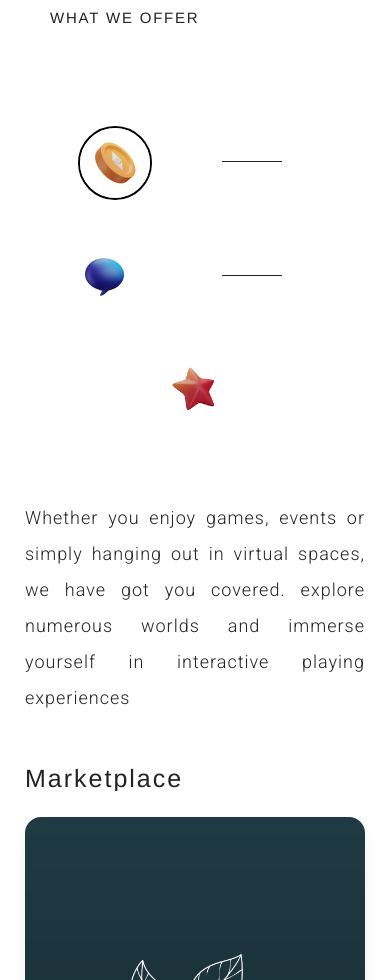
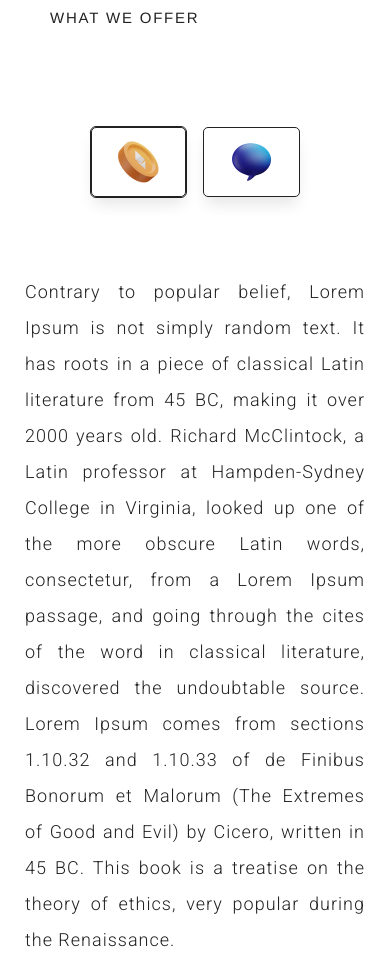
Before and after one commit to Jonathan-Multivurse/Intro-V1, a React (Create React App) app: page / in a window 390 px wide. Shown: the part 1020-2000 px from the top of the page. Built offline with nearby package versions, Linux system fonts and the light colour scheme.

Commit message:
cool update

```diff
--- a/src/components/serviceimage.js
+++ b/src/components/serviceimage.js
@@ -8,7 +8,7 @@ export default function ServiceImage({ source, borderoutline }) {
         border: borderoutline,
         borderRadius: "16px",
         objectFit: 'cover',
-        padding: "3px",
+        padding: "1px",
       }}
       src={source}
       width={WIDTH}
--- a/src/constants/constants.js
+++ b/src/constants/constants.js
@@ -1,11 +1,7 @@
 export const PLAY_PARAGRAPH =
-  "Whether you enjoy games, events or simply hanging out in virtual spaces, we have got you covered. explore numerous worlds and immerse yourself in interactive playing experiences";
+  "Contrary to popular belief, Lorem Ipsum is not simply random text. It has roots in a piece of classical Latin literature from 45 BC, making it over 2000 years old. Richard McClintock, a Latin professor at Hampden-Sydney College in Virginia, looked up one of the more obscure Latin words, consectetur, from a Lorem Ipsum passage, and going through the cites of the word in classical literature, discovered the undoubtable source. Lorem Ipsum comes from sections 1.10.32 and 1.10.33 of de Finibus Bonorum et Malorum (The Extremes of Good and Evil) by Cicero, written in 45 BC. This book is a treatise on the theory of ethics, very popular during the Renaissance.";
 export const SHOP_PARAGRAPH =
-  "Experience shopping like never before! access your favorite vendors and brands in a convinient and immersive space. If you're selling, hurry up and create your brand space and engage with your customers.";
-export const LEARN_PARAGRAPH =
-  "A 3D learning environemt produces higher interest, enjoyment, and retention than those who enage with other media formats. Discover learning experinces and connect with peers who share your passion.";
-export const WORK_PARAGRAPH =
-  "The Metaverse is reshaping the world of work. Unleash your creativity in a space that allows you to be more productive and collaborate with co-workers in real-time interactive 3D worlds.";
+  "Contrary to popular belief, Lorem Ipsum is not simply random text. It has roots in a piece of classical Latin literature from 45 BC, making it over 2000 years old. Richard McClintock, a Latin professor at Hampden-Sydney College in Virginia, looked up one of the more obscure Latin words, consectetur, from a Lorem Ipsum passage, and going through the cites of the word in classical literature, discovered the undoubtable source. Lorem Ipsum comes from sections 1.10.32 and 1.10.33 of de Finibus Bonorum et Malorum (The Extremes of Good and Evil) by Cicero, written in 45 BC. This book is a treatise on the theory of ethics, very popular during the Renaissance.";
 
 export const EXPLORERS_PARAGRAPH =
   "We enjoy discovering interactive art experiences in the metaverse and discovering as well as connecting with creative artists from all over the world and supporting their work.";
@@ -14,32 +10,32 @@ export const CREATORS_PARAGRAPH =
 
 export const LEADERSHIP = [
   {
-    heading: "Create with Your favorite Tools",
+    heading: "Contrary to popular belief, Lorem Ipsum",
     contentweb:
-      "We currently support immersive art made with Unity and Unreal engines, two of the most dominant tools for XR development. Both Unity and Unreal have great learning resources. Documentation, tutorials, online courses, etc. ",
+      "Contrary to popular belief, Lorem Ipsum is not simply random text. It has roots in a piece of classical Latin literature from 45 BC, making it over 2000 years old. Richard McClintock, a Latin professor at Hampden-Sydney College in Virginia, looked up one of the more obscure Latin words, consectetur, from a Lorem Ipsum passage, and going through the cites of the word in classical literature, discovered the undoubtable source. Lorem Ipsum comes from sections 1.10.32 and 1.10.33 of de Finibus Bonorum et Malorum (The Extremes of Good and Evil) by Cicero, written in 45 BC. This book is a treatise on the theory of ethics, very popular during the Renaissance.",
     contentmobile:
-      "We currently support immersive art made with Unity and Unreal engines, two of the most dominant tools for XR development. Both Unity and Unreal have great learning resources. Documentation, tutorials, online courses, etc. ",
+      "Contrary to popular belief, Lorem Ipsum is not simply random text. It has roots in a piece of classical Latin literature from 45 BC, making it over 2000 years old. Richard McClintock, a Latin professor at Hampden-Sydney College in Virginia, looked up one of the more obscure Latin words, consectetur, from a Lorem Ipsum passage, and going through the cites of the word in classical literature, discovered the undoubtable source. Lorem Ipsum comes from sections 1.10.32 and 1.10.33 of de Finibus Bonorum et Malorum (The Extremes of Good and Evil) by Cicero, written in 45 BC. This book is a treatise on the theory of ethics, very popular during the Renaissance.",
   },
   {
-    heading: "Deploy on XR Devices, Web and Mobile ",
+    heading: "Contrary to popular belief, Lorem Ipsum",
     contentweb:
-      "Upload your content via the creators studio and conviniently deploy on multiple platforms already built for you where your XR experiences can reach a growing community.",
+      "Contrary to popular belief, Lorem Ipsum is not simply random text. It has roots in a piece of classical Latin literature from 45 BC, making it over 2000 years old. Richard McClintock, a Latin professor at Hampden-Sydney College in Virginia, looked up one of the more obscure Latin words, consectetur, from a Lorem Ipsum passage, and going through the cites of the word in classical literature, discovered the undoubtable source. Lorem Ipsum comes from sections 1.10.32 and 1.10.33 of de Finibus Bonorum et Malorum (The Extremes of Good and Evil) by Cicero, written in 45 BC. This book is a treatise on the theory of ethics, very popular during the Renaissance.",
     contentmobile:
-      "Upload your content via the creators studio and conviniently deploy on multiple platforms already built for you where your XR experiences can reach a growing community.",
+      "Contrary to popular belief, Lorem Ipsum is not simply random text. It has roots in a piece of classical Latin literature from 45 BC, making it over 2000 years old. Richard McClintock, a Latin professor at Hampden-Sydney College in Virginia, looked up one of the more obscure Latin words, consectetur, from a Lorem Ipsum passage, and going through the cites of the word in classical literature, discovered the undoubtable source. Lorem Ipsum comes from sections 1.10.32 and 1.10.33 of de Finibus Bonorum et Malorum (The Extremes of Good and Evil) by Cicero, written in 45 BC. This book is a treatise on the theory of ethics, very popular during the Renaissance.",
   },
   {
-    heading: "Network with Fans and Creators",
+    heading: "Contrary to popular belief, Lorem Ipsum",
     contentweb:
-      "Grow fans and find creators you want to connect with through our social networking platform , reach out to fellow creators to join your network , kick off collaborations, and share ideas and advice with each other.",
+      "Contrary to popular belief, Lorem Ipsum is not simply random text. It has roots in a piece of classical Latin literature from 45 BC, making it over 2000 years old. Richard McClintock, a Latin professor at Hampden-Sydney College in Virginia, looked up one of the more obscure Latin words, consectetur, from a Lorem Ipsum passage, and going through the cites of the word in classical literature, discovered the undoubtable source. Lorem Ipsum comes from sections 1.10.32 and 1.10.33 of de Finibus Bonorum et Malorum (The Extremes of Good and Evil) by Cicero, written in 45 BC. This book is a treatise on the theory of ethics, very popular during the Renaissance.",
     contentmobile:
-      "Grow fans and find creators you want to connect with through our social networking platform, reach out to fellow creators to join your network , kick off collaborations, and share ideas and advice with each other.",
+      "Contrary to popular belief, Lorem Ipsum is not simply random text. It has roots in a piece of classical Latin literature from 45 BC, making it over 2000 years old. Richard McClintock, a Latin professor at Hampden-Sydney College in Virginia, looked up one of the more obscure Latin words, consectetur, from a Lorem Ipsum passage, and going through the cites of the word in classical literature, discovered the undoubtable source. Lorem Ipsum comes from sections 1.10.32 and 1.10.33 of de Finibus Bonorum et Malorum (The Extremes of Good and Evil) by Cicero, written in 45 BC. This book is a treatise on the theory of ethics, very popular during the Renaissance.",
   },
   {
-    heading: "Access World Class Support",
+    heading: "Contrary to popular belief, Lorem Ipsum",
     contentweb:
-      "There's never been a better time to bring your story to life. Your ability to create genuine connections and meaningful interactions is reimagined with Multivurse. To this end, we provide 24/7 support to help bring your vision to life.",
+      "Contrary to popular belief, Lorem Ipsum is not simply random text. It has roots in a piece of classical Latin literature from 45 BC, making it over 2000 years old. Richard McClintock, a Latin professor at Hampden-Sydney College in Virginia, looked up one of the more obscure Latin words, consectetur, from a Lorem Ipsum passage, and going through the cites of the word in classical literature, discovered the undoubtable source. Lorem Ipsum comes from sections 1.10.32 and 1.10.33 of de Finibus Bonorum et Malorum (The Extremes of Good and Evil) by Cicero, written in 45 BC. This book is a treatise on the theory of ethics, very popular during the Renaissance.",
     contentmobile:
-      "There's never been a better time to bring your story to life. Your ability to create genuine connections and meaningful interactions is reimagined with Multivurse. To this end, we provide 24/7 support to help bring your vision to life.",
+      "Contrary to popular belief, Lorem Ipsum is not simply random text. It has roots in a piece of classical Latin literature from 45 BC, making it over 2000 years old. Richard McClintock, a Latin professor at Hampden-Sydney College in Virginia, looked up one of the more obscure Latin words, consectetur, from a Lorem Ipsum passage, and going through the cites of the word in classical literature, discovered the undoubtable source. Lorem Ipsum comes from sections 1.10.32 and 1.10.33 of de Finibus Bonorum et Malorum (The Extremes of Good and Evil) by Cicero, written in 45 BC. This book is a treatise on the theory of ethics, very popular during the Renaissance.",
   },
 ];
 
--- a/src/layout/header.js
+++ b/src/layout/header.js
@@ -64,7 +64,7 @@ function Header() {
                 height="80%"
                 alt="logo"
               />
-              &nbsp; Noblealts
+              &nbsp; Nebula Wealth
             </div>
           </Grid>
         </Navbar.Brand>
@@ -82,13 +82,13 @@ function Header() {
           <Grid container style={{ marginTop: 25 }} />
           <Nav>
             <NavLink style={navLinkStyles} href="#company">
-              <NavTitle>Features</NavTitle>
+              <NavTitle>Clients</NavTitle>
             </NavLink>
             <NavLink style={navLinkStyles} href="#mission">
-              <NavTitle>Clients</NavTitle>
+              <NavTitle>Management</NavTitle>
             </NavLink>
             <NavLink style={navLinkStyles} href="#leadership">
-              <NavTitle>Managers</NavTitle>
+              <NavTitle>Services</NavTitle>
             </NavLink>
             <NavLink style={navLinkStyles} href="#investors">
               <NavTitle>Plans</NavTitle>
--- a/src/layout/hero.js
+++ b/src/layout/hero.js
@@ -243,10 +243,10 @@ function Hero() {
             <MainHeading>
               Modern Wealth Management
               <br />
-              All-in-One Workstation
+              Studio For All
             </MainHeading>
             <Paragraph>
-              maximize and protect your overall financial health
+              protect and maximize your overall financial health
               <br />
             </Paragraph>
           </Grid>
--- a/src/sections/community/community.js
+++ b/src/sections/community/community.js
@@ -4,44 +4,24 @@ import Button from "@mui/material/Button";
 import { useState } from "react";
 import { styled } from "@mui/material/styles";
 import { useMediaQuery } from "@mui/material";
-import {
-  PLAY_PARAGRAPH,
-  SHOP_PARAGRAPH,
-  LEARN_PARAGRAPH,
-} from "../../constants/constants";
+import { PLAY_PARAGRAPH, SHOP_PARAGRAPH } from "../../constants/constants";
 
-const Paragraph = styled("div")(({ theme }) => ({
+const Paragraph = styled("p")(({ theme }) => ({
   textAlign: "justify",
-  backgroundImage: "linear-gradient(90deg, #fff 0%, #fff 100%)",
+  backgroundImage: "linear-gradient(90deg, #222 0%, #222 100%)",
   backgroundSize: "100%",
   backgroundClip: "text",
   WebkitTextFillColor: "transparent",
+  marginBottom: 40,
   fontFamily: "Roboto",
-  fontSize: 16,
   fontWeight: 300,
+  fontSize: 18,
   letterSpacing: 1,
   lineHeight: 2,
-}));
-
-const Mission = styled(Grid)(({ theme }) => ({
-  paddingLeft: "50px",
-  paddingRight: "50px",
-  marginTop: "100px",
   [theme.breakpoints.down("md")]: {
-    marginTop: "50px",
+    marginTop: 40,
+    marginBottom: 40,
   },
-}));
-
-const Title = styled("div")(({ theme }) => ({
-  backgroundImage: "linear-gradient(90deg, #fff 0%, #fff 100%)",
-  backgroundSize: "100%",
-  backgroundClip: "text",
-  WebkitTextFillColor: "transparent",
-  textAlign: "left",
-  fontWeight: "300",
-  letterSpacing: 1,
-  paddingBottom: 10,
-  fontSize: 20,
 }));
 
 const ImageContainer = styled("img")(({ theme }) => ({
@@ -55,21 +35,22 @@ const ImageContainer = styled("img")(({ theme }) => ({
 }));
 
 const CircledImage = styled("div")(({ theme }) => ({
-  border: "1px solid #fff",
-  borderRadius: "100%",
+  border: "1px solid #222",
+  borderRadius: "5px",
   padding: "15px",
   display: "flex",
   justifyContent: "center",
   alignItems: "center",
   height: "75px",
-  width: "75px",
+  width: "200px",
+  boxShadow: "0px 10px 15px -3px rgba(0,0,0,0.1)",
+  background: "linear-gradient(to top, #fff, #fff)",
   [theme.breakpoints.down("md")]: {
     height: "70px",
-    width: "70px",
+    width: "200px",
     padding: "10px",
   },
 }));
-
 
 const Heading = styled("div")(({ theme }) => ({
   fontFamily: "Helvetica",
@@ -91,32 +72,16 @@ const Heading = styled("div")(({ theme }) => ({
   },
 }));
 
-const Line = styled(Grid)(({ theme }) => ({
-  [theme.breakpoints.down("md")]: {
-    width: 60,
-    borderTop: "1px solid #222",
-  },
-  [theme.breakpoints.up("md")]: {
-    width: 120,
-    borderTop: "1px solid #222",
-  },
-}));
-
 const CONTENT = [
   {
     heading: "Marketplace",
     paragraph: PLAY_PARAGRAPH,
-    image: "/assets/lineart1.png",
+    image: "/assets/white.png",
   },
   {
     heading: "Network",
     paragraph: SHOP_PARAGRAPH,
-    image: "/assets/lineart2.png",
-  },
-  {
-    heading: "Immersive Galleries",
-    paragraph: LEARN_PARAGRAPH,
-    image: "/assets/lineart1.png",
+    image: "/assets/white.png",
   },
 ];
 
@@ -147,31 +112,26 @@ export default function Community() {
               flexDirection: "column",
               justifyContent: "center",
               alignItems: "center",
-              background: "",
             }}
           >
-            <Grid
-              container
-              xs={12}
-              md={6}
-              className="align-self-center"
-              style={{}}
-            >
+            <Grid container xs={12} md={6}>
               <Grid
                 container
+                xs={12}
                 flexDirection={"row"}
                 justifyContent="center"
                 alignItems="center"
+                style={{ marginBottom: 30 }}
               >
                 <style>
                   {`.selected {
                                             background: linear-gradient(90deg, #fff 0%, #fff  100%);
-                                            border: 2px solid black;
-                                            border-radius: 100%;
+                                            border: 1px solid #222;
+                                            border-radius: 6px;
 
                                         }`}
                 </style>
-                <Grid item sm={2} xs={4} style={{ marginBottom: "30px" }}>
+                <Grid container xs={4}>
                   <Button
                     onClick={() => setSelected(0)}
                     style={{ background: "transparent" }}
@@ -192,21 +152,8 @@ export default function Community() {
                     </Grid>
                   </Button>
                 </Grid>
-                <Line
-                  item
-                  sm={1}
-                  xs={0}
-                  style={{
-                    alignSelf: "center",
-                    marginLeft: "50px",
-                    marginRight: "50px",
-                  }}
-                >
-                  <Grid container>
-                    <hr></hr>
-                  </Grid>
-                </Line>
-                <Grid item sm={2} xs={4} style={{ marginBottom: "30px" }}>
+
+                <Grid container xs={4}>
                   <Button
                     onClick={() => setSelected(1)}
                     style={{ background: "transparent" }}
@@ -221,42 +168,6 @@ export default function Community() {
                           src="/assets/connect.png"
                           width="50px"
                           height="50px"
-                          alt=""
-                        />
-                      </CircledImage>
-                    </Grid>
-                  </Button>
-                </Grid>
-                <Line
-                  item
-                  sm={1}
-                  xs={0}
-                  style={{
-                    alignSelf: "center",
-                    marginLeft: "60px",
-                    marginRight: "60px",
-                  }}
-                >
-                  <Grid container>
-                    <hr></hr>
-                  </Grid>
-                </Line>
-
-                <Grid item sm={2} xs={4} style={{ marginBottom: "30px" }}>
-                  <Button
-                    onClick={() => setSelected(2)}
-                    style={{ background: "transparent" }}
-                    disableRipple
-                  >
-                    <Grid
-                      container
-                      className={selected === 2 ? "selected" : ""}
-                    >
-                      <CircledImage>
-                        <img
-                          src="/assets/galleries.png"
-                          width="55px"
-                          height="55px"
                           alt=""
                         />
                       </CircledImage>
--- a/src/sections/features/features.js
+++ b/src/sections/features/features.js
@@ -2,30 +2,29 @@ import Grid from "@mui/material/Grid";
 import Button from "@mui/material/Button";
 import LeftTitleBar from "../../components/leftbar";
 import { styled } from "@mui/material/styles";
-import {
-  PLAY_PARAGRAPH,
-  SHOP_PARAGRAPH,
-  LEARN_PARAGRAPH,
-} from "../../constants/constants";
+import { PLAY_PARAGRAPH, SHOP_PARAGRAPH } from "../../constants/constants";
 import { useState } from "react";
 import { Decoration } from "../../components/decoration";
 import { useMediaQuery } from "@mui/material";
 
 const CircledImage = styled("div")(({ theme }) => ({
-  border: "1px solid #fff",
-  borderRadius: "100%",
+  border: "1px solid #222",
+  borderRadius: "5px",
   padding: "15px",
   display: "flex",
   justifyContent: "center",
   alignItems: "center",
   height: "75px",
-  width: "75px",
+  width: "200px",
+  boxShadow: "0px 10px 15px -3px rgba(0,0,0,0.1)",
+  background: "linear-gradient(to top, #fff, #fff)",
   [theme.breakpoints.down("md")]: {
     height: "70px",
-    width: "70px",
+    width: "200px",
     padding: "10px",
   },
 }));
+
 const Paragraph = styled("p")(({ theme }) => ({
   textAlign: "justify",
   backgroundImage: "linear-gradient(90deg, #222 0%, #222 100%)",
@@ -88,17 +87,12 @@ const CONTENT = [
   {
     heading: "Marketplace",
     paragraph: PLAY_PARAGRAPH,
-    image: "/assets/lineart1.png",
+    image: "/assets/white.png",
   },
   {
     heading: "Network",
     paragraph: SHOP_PARAGRAPH,
-    image: "/assets/lineart2.png",
-  },
-  {
-    heading: "Immersive Galleries",
-    paragraph: LEARN_PARAGRAPH,
-    image: "/assets/lineart1.png",
+    image: "/assets/white.png",
   },
 ];
 
@@ -132,18 +126,14 @@ export default function Features() {
               background: "",
             }}
           >
-            <Grid
-              container
-              xs={12}
-              md={6}
-              className="align-self-center"
-              style={{}}
-            >
+            <Grid container xs={12} md={6}>
               <Grid
                 container
+                xs={12}
                 flexDirection={"row"}
                 justifyContent="center"
                 alignItems="center"
+                style={{ marginBottom: 30 }}
               >
                 <style>
                   {`.selected {
@@ -153,7 +143,7 @@ export default function Features() {
 
                                         }`}
                 </style>
-                <Grid item sm={2} xs={4} style={{ marginBottom: "30px" }}>
+                <Grid container xs={4}>
                   <Button
                     onClick={() => setSelected(0)}
                     style={{ background: "transparent" }}
@@ -174,21 +164,8 @@ export default function Features() {
                     </Grid>
                   </Button>
                 </Grid>
-                <Line
-                  item
-                  sm={1}
-                  xs={0}
-                  style={{
-                    alignSelf: "center",
-                    marginLeft: "50px",
-                    marginRight: "50px",
-                  }}
-                >
-                  <Grid container>
-                    <hr></hr>
-                  </Grid>
-                </Line>
-                <Grid item sm={2} xs={4} style={{ marginBottom: "30px" }}>
+
+                <Grid container xs={4}>
                   <Button
                     onClick={() => setSelected(1)}
                     style={{ background: "transparent" }}
@@ -203,42 +180,6 @@ export default function Features() {
                           src="/assets/connect.png"
                           width="50px"
                           height="50px"
-                          alt=""
-                        />
-                      </CircledImage>
-                    </Grid>
-                  </Button>
-                </Grid>
-                <Line
-                  item
-                  sm={1}
-                  xs={0}
-                  style={{
-                    alignSelf: "center",
-                    marginLeft: "60px",
-                    marginRight: "60px",
-                  }}
-                >
-                  <Grid container>
-                    <hr></hr>
-                  </Grid>
-                </Line>
-
-                <Grid item sm={2} xs={4} style={{ marginBottom: "30px" }}>
-                  <Button
-                    onClick={() => setSelected(2)}
-                    style={{ background: "transparent" }}
-                    disableRipple
-                  >
-                    <Grid
-                      container
-                      className={selected === 2 ? "selected" : ""}
-                    >
-                      <CircledImage>
-                        <img
-                          src="/assets/galleries.png"
-                          width="55px"
-                          height="55px"
                           alt=""
                         />
                       </CircledImage>
--- a/src/sections/pricing/pricing.js
+++ b/src/sections/pricing/pricing.js
@@ -16,7 +16,7 @@ export default function Pricing() {
           <RightTitleBar title="PRICING" content="FLEXIBLE OPTIONS" />
         </Grid>
       </Grid>
-      <Grid container style={{ marginTop: 100, justifyContent: "center" }}>
+      <Grid container style={{ marginTop: 30, justifyContent: "center" }}>
         <Grid item order={md ? 2 : 1} xs={12} lg={8} md={10}>
           <Grid container style={{ justifyItems: "center" }}>
             <Grid item md={6} sm={12} xs={12}>
```
Also changed, not shown: src/sections/creators/creators.js (+36 -12 lines), public/assets/white.png (added).
